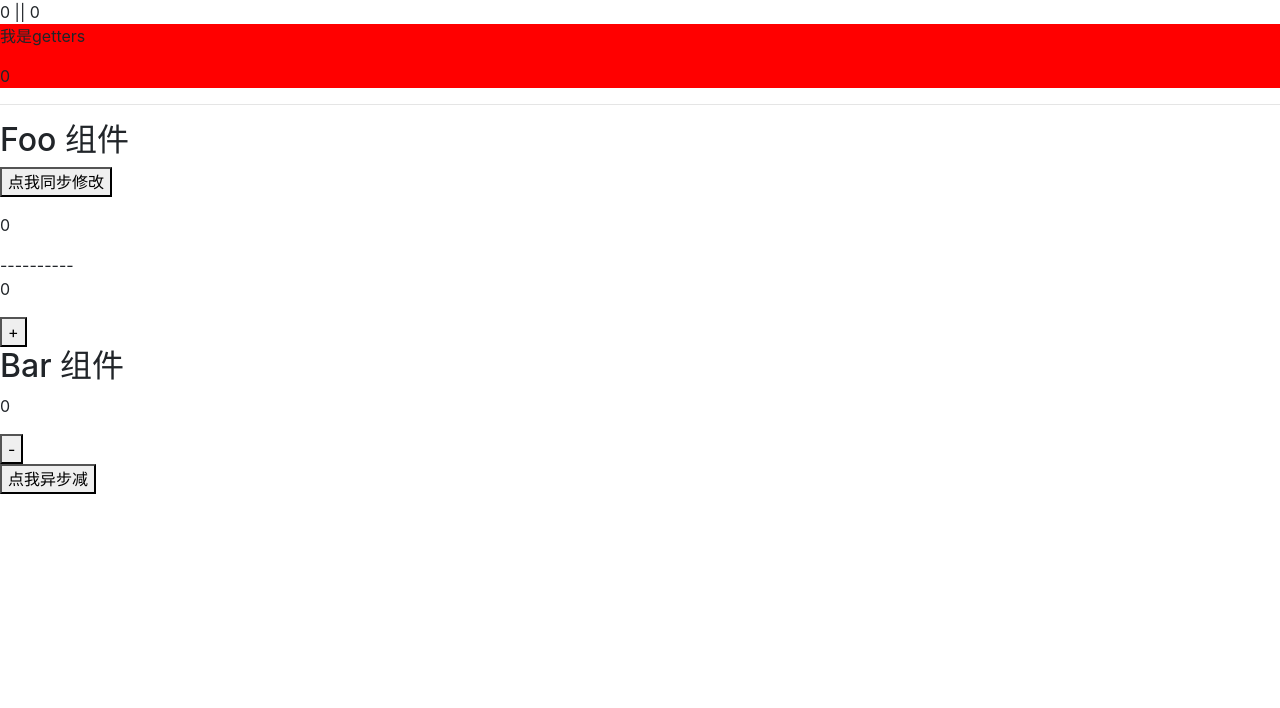
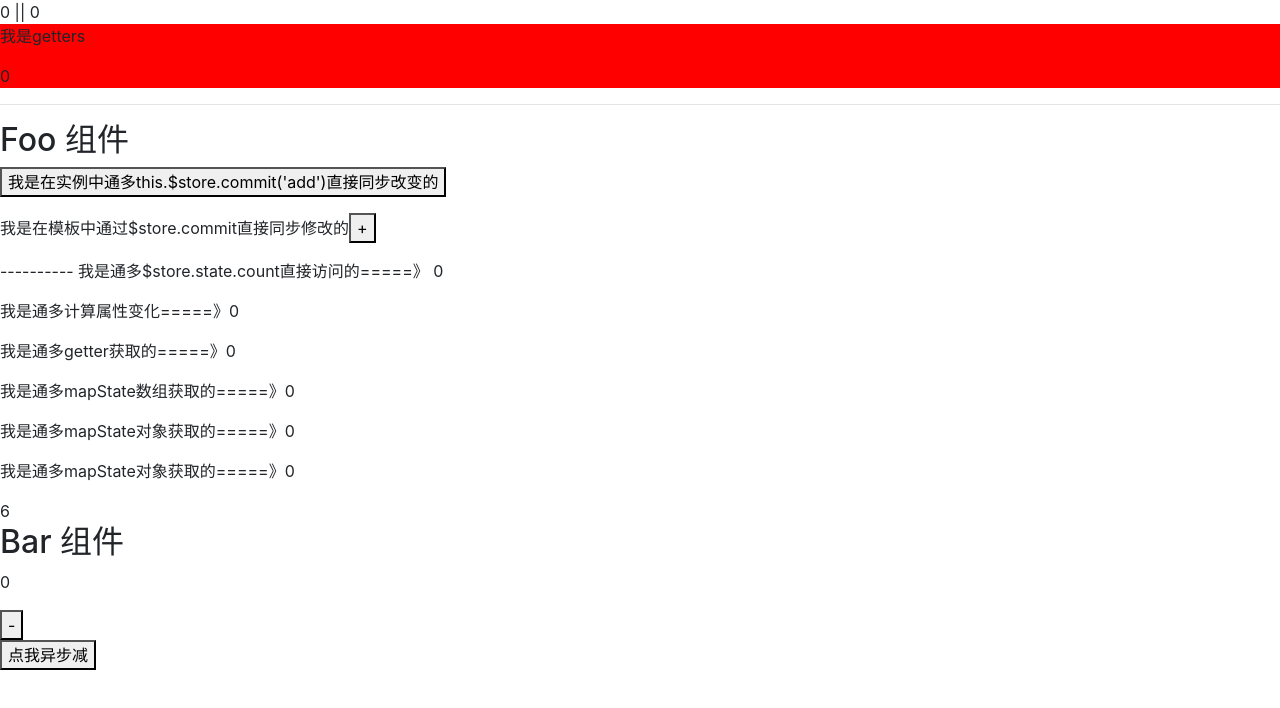
Before and after one commit to BrianLSH/vue-test, a Vue app: page / in a window 1280 px wide. Shown: the top 708 px of the page. Built offline with nearby package versions, Linux system fonts and the light colour scheme.

Commit message:
mapstate助手函数的使用

```diff
--- a/src/views/Foo.vue
+++ b/src/views/Foo.vue
@@ -1,36 +1,91 @@
 <template>
   <div class="com">
     <h2>Foo 组件</h2>
+    <div>
+      <p @click="addNum">
+        <button>我是在实例中通多this.$store.commit('add')直接同步改变的</button>
+      </p>
+      <p>
+        我是在模板中通过$store.commit直接同步修改的<button
+          @click="$store.commit('add', 1)"
+        >
+          +
+        </button>
+        <!-- @click="$store.commit('add')" -->
+      </p>
 
-    <p @click='addNum'><button>点我同步修改</button></p>
+      <p>
+        ---------- 我是通多$store.state.count直接访问的=====》
+        {{ $store.state.count }}
+      </p>
 
-    <p>{{showData}}</p>
-    ----------
-    <p>{{ $store.state.count }}</p>
-    <button @click="$store.commit('add', 1)">+</button>
-    <!-- @click="$store.commit('add')" -->
+      <div>
+        <p>我是通多计算属性变化=====》{{ showData }}</p>
+      </div>
+
+      <div>
+        <p>我是通多getter获取的=====》{{ $store.getters.getDataByGetters }}</p>
+      </div>
+      <div>
+        <p>我是通多mapState数组获取的=====》{{ counts }}</p>
+         <p>我是通多mapState对象获取的=====》{{ counting }}</p>
+           <p>我是通多mapState对象获取的=====》{{ totalCount }}</p>
+      </div>
+
+      <div>
+        {{ getNum }}
+      </div>
+    </div>
   </div>
 </template>
 
 <script>
 // console.log(this.$store.state.count)
+import { mapState } from 'vuex'
 export default {
+  name: 'foo',
   data () {
-    return {}
+    return {
+      num: 1
+    }
   },
   methods: {
     // addNum: function () {
     //   this.$store.commit('add', 2)
     // }
+    numPlus: function () {
+      setInterval(() => {
+        this.num++
+      }, 1000)
+    },
 
     addNum () {
       this.$store.commit('add', 2)
     }
   },
   computed: {
+    // 展开运算符
+    // ...mapState(['count']),
+
+    ...mapState({
+      // counts: function (state) {
+      //   return state.count
+      // }
+
+      // 箭头函数
+      counts: state => state.count,
+      counting: state => state.count,
+      totalCount: state => state.count
+    }),
     showData: function () {
       return this.$store.state.count
+    },
+    getNum: function () {
+      return this.num
     }
+  },
+  mounted: function () {
+    this.numPlus()
   }
 }
 </script>
--- a/src/views/Home.vue
+++ b/src/views/Home.vue
@@ -15,14 +15,11 @@
 </template>
 
 <script>
-// @ is an alias to /src
-// import HelloWorld from '@/components/HelloWorld.vue'
 import Foo from './Foo'
 import Bar from './Bar'
 export default {
   name: 'Home',
   components: {
-    // HelloWorld
     Foo,
     Bar
   }
```
